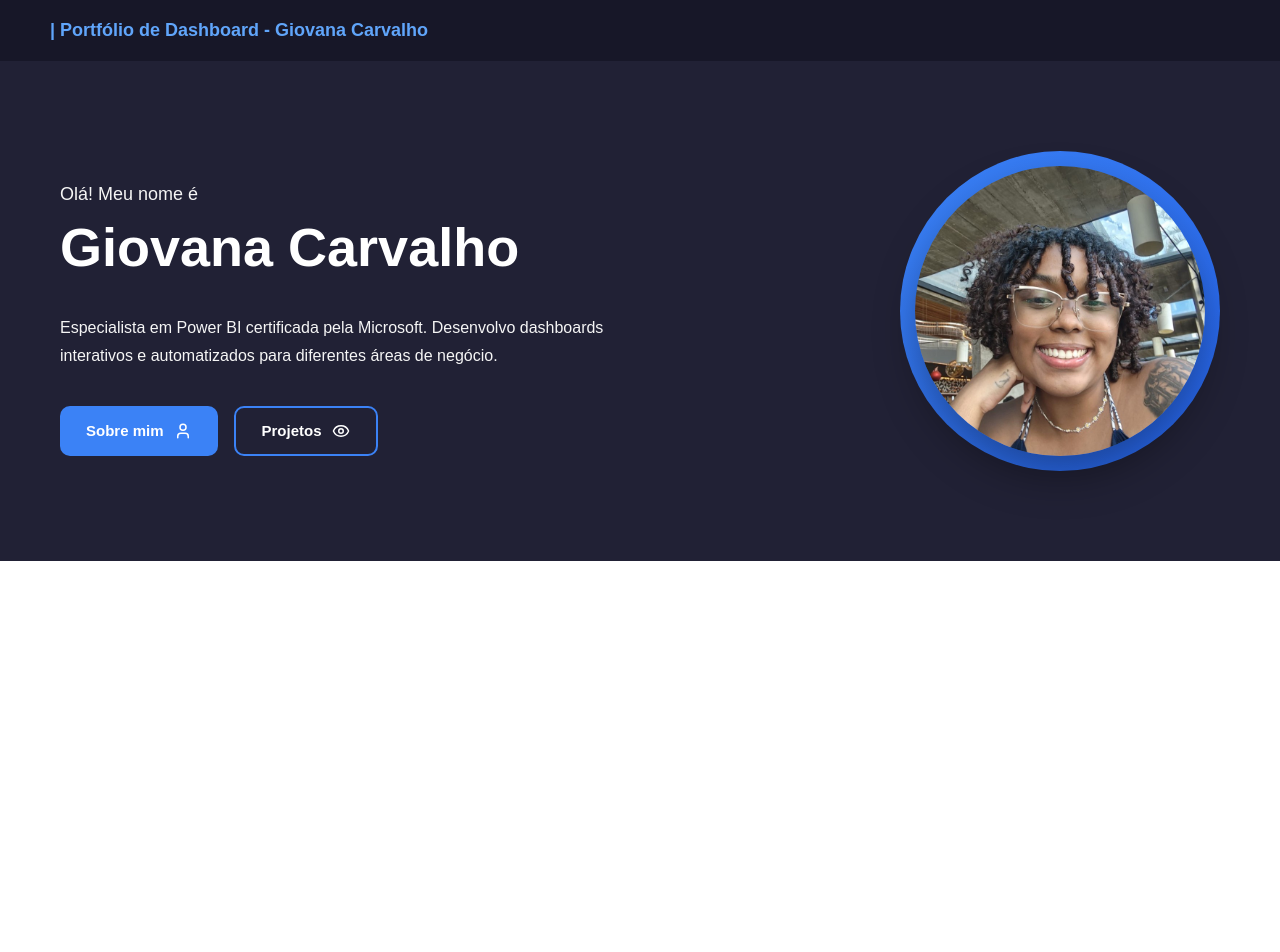
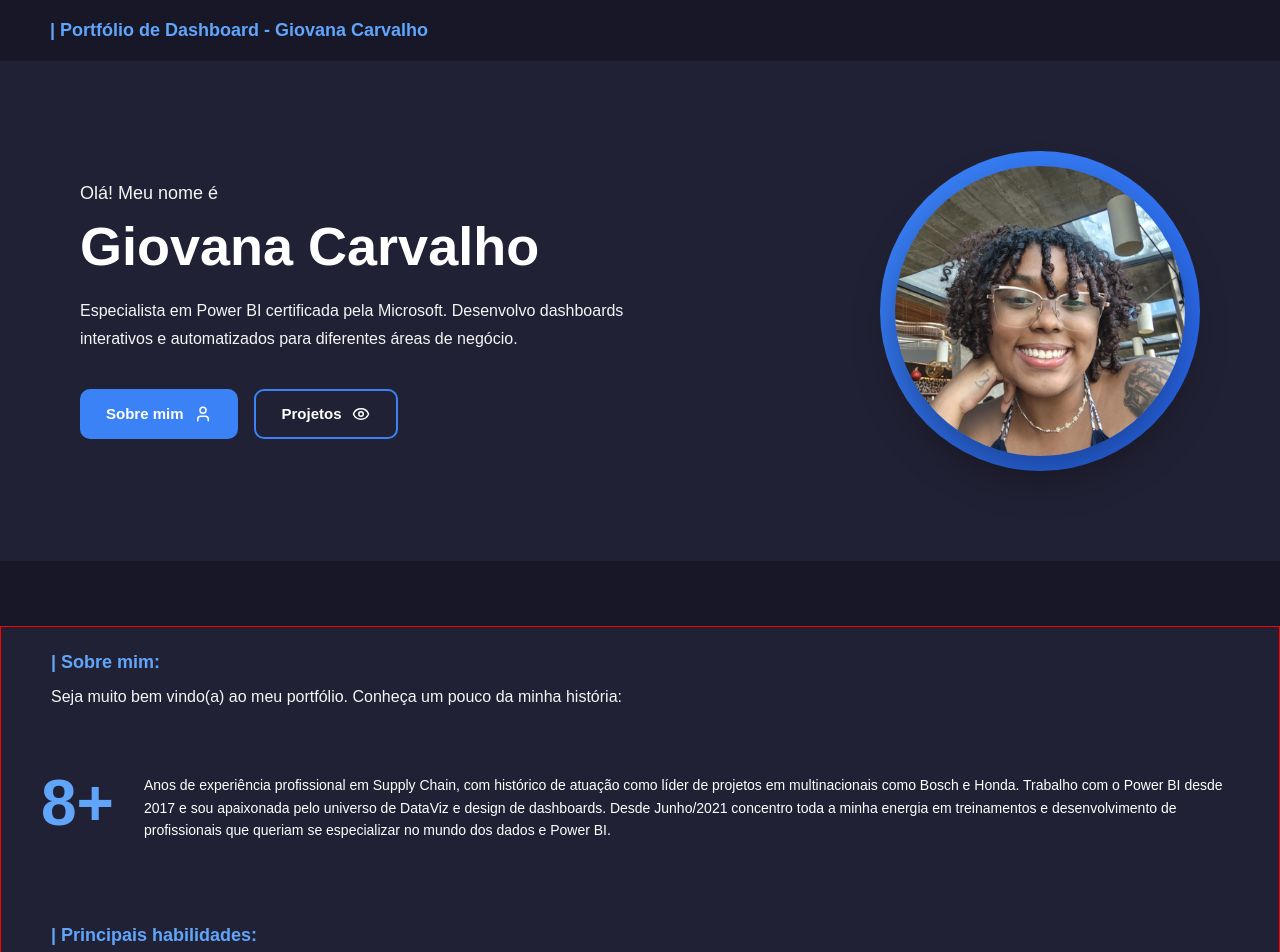
Before and after one commit to olegarioojv/PortfolioGiovanaCarvalho, a React (Create React App) app: page / in a window 1280 px wide. Shown: the top 952 px of the page. Before the commit the page ends 800 px from the top, so only its background shows below. Built offline with nearby package versions, Linux system fonts and the light colour scheme.

Commit message:
começando o about

```diff
--- /dev/null
+++ b/src/components/About/About.styles.ts
@@ -0,0 +1,43 @@
+import styled from "styled-components";
+
+export const AboutContainer = styled.div`
+  border: 1px solid red;
+  margin-top: 65px;
+  background: #212135;
+`;
+
+export const TitleAbout = styled.h1`
+  color: #60a5fa;
+  padding-left: 50px;
+  margin-bottom: 15px;
+  padding-top: 25px;
+  font-size: 18px;
+`;
+
+export const Greeting = styled.p`
+  padding-left: 50px;
+  padding-right: 50px;
+  color: #f5f5f5;
+  margin-bottom: 30px;
+`;
+
+export const ExperienceContainer = styled.div`
+  display: flex;
+  align-items: center;
+  padding: 30px 40px;
+  color: white;
+`;
+
+export const ExperienceAge = styled.h3`
+  font-size: 64px;
+  color: #60a5fa;
+  padding-bottom: 30px;
+`;
+
+export const Experience = styled.p`
+  font-size: 14px;
+  padding-bottom: 20px;
+  line-height: 1.6;
+  color: #ffffff;
+  margin-left: 30px;
+`;
--- /dev/null
+++ b/src/components/About/About.tsx
@@ -0,0 +1,57 @@
+import {
+  AboutContainer,
+  Experience,
+  ExperienceAge,
+  ExperienceContainer,
+  Greeting,
+  TitleAbout,
+} from "./About.styles";
+
+function About() {
+  const AboutDate = {
+    title_about: "| Sobre mim:",
+    greeting:
+      "Seja muito bem vindo(a) ao meu portfólio. Conheça um pouco da minha história:",
+    experienceAge: "8+",
+    experience:
+      "Anos de experiência profissional em Supply Chain, com histórico de atuação como líder de projetos em multinacionais como Bosch e Honda. Trabalho com o Power BI desde 2017 e sou apaixonada pelo universo de DataViz e design de dashboards. Desde Junho/2021 concentro toda a minha energia em treinamentos e desenvolvimento de profissionais que queriam se especializar no mundo dos dados e Power BI.",
+    title_skills: "| Principais habilidades:",
+  };
+
+  const skillsData = [
+    {
+      title: "Visualização & Análise de Dados",
+      description:
+        "Desenvolvimento de dashboards através de ferramentas como: Power BI, Tableau e Excel.",
+    },
+    {
+      title: "Design de Dashboards",
+      description:
+        "Aplicação do Figma ou PowerPoint para elaborar layouts premium para projetos de Business Intelligence.",
+    },
+    {
+      title: "Gestão de Projetos",
+      description:
+        "Implementação de softwares (Power BI, TMS e WMS), concorrência de fornecedores (BID) e otimização de processos logísticos.",
+    },
+    {
+      title: "Supply Chain",
+      description:
+        "Sólido conhecimento em transportes, processos de armazenagem, compras e comércio exterior (importação/exportação).",
+    },
+  ];
+
+  return (
+    <AboutContainer>
+      <TitleAbout>{AboutDate.title_about}</TitleAbout>
+      <Greeting>{AboutDate.greeting}</Greeting>
+      <ExperienceContainer>
+        <ExperienceAge>{AboutDate.experienceAge}</ExperienceAge>
+        <Experience>{AboutDate.experience}</Experience>
+      </ExperienceContainer>
+      <TitleAbout>{AboutDate.title_skills}</TitleAbout>
+    </AboutContainer>
+  );
+}
+
+export default About;
--- a/src/components/Navbar/Navbar.tsx
+++ b/src/components/Navbar/Navbar.tsx
@@ -1,17 +1,13 @@
 import { NavbarContainer, Title } from "./Navbar.styles";
 
 function Navbar() {
-  const navbarData = [
-    {
-      title: "| Portfólio de Dashboard - Giovana Carvalho",
-    },
-  ];
+  const navbarData = {
+    title: "| Portfólio de Dashboard - Giovana Carvalho",
+  };
 
   return (
     <NavbarContainer>
-      {navbarData.map((navbarTitle, e) => (
-        <Title key={e}>{navbarTitle.title}</Title>
-      ))}
+      <Title>{navbarData.title}</Title>
     </NavbarContainer>
   );
 }
--- a/src/index.css
+++ b/src/index.css
@@ -1,6 +1,11 @@
-Body {
+* {
   margin: 0px;
   padding: 0px;
   box-sizing: border-box;
   font-family: "Poppins", sans-serif;
 }
+
+body,
+html {
+  background: #171728;
+}
--- a/src/pages/Home/Home.tsx
+++ b/src/pages/Home/Home.tsx
@@ -1,5 +1,6 @@
 //components
 import Navbar from "../../components/Navbar/Navbar";
+import About from "../../components/About/About";
 
 //styles
 import {
@@ -58,6 +59,8 @@ function Home() {
           </ImageContainer>
         </HeroContainer>
       </Hero>
+
+      <About />
     </>
   );
 }
```
